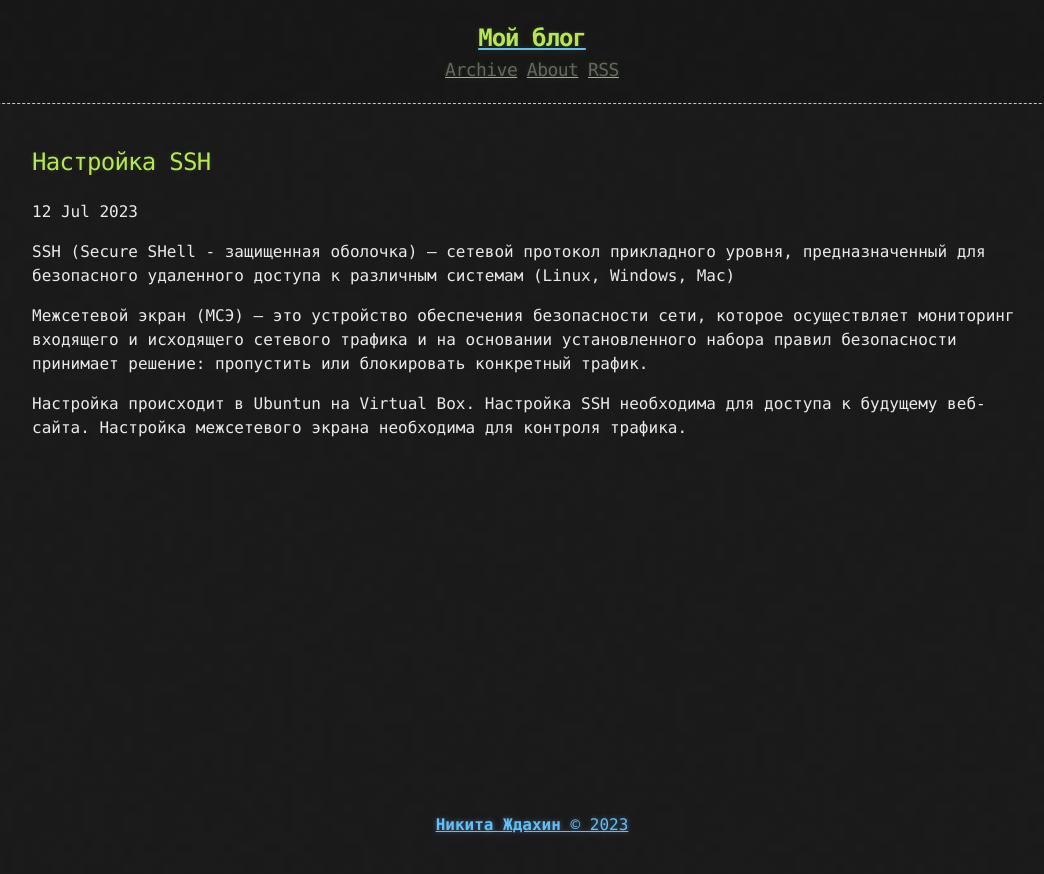
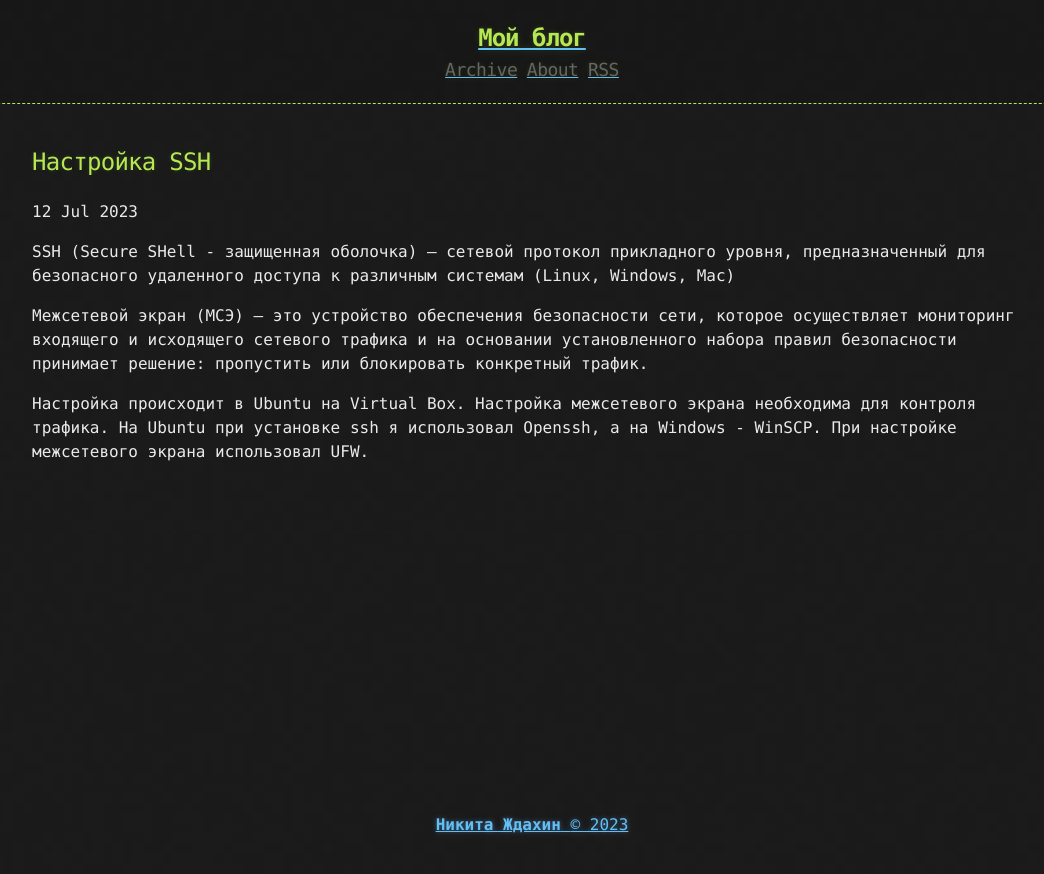
Before and after one commit to zhdahin/zhdahin.github.io, a Jekyll site: the page built from _posts/2023-07-12-SSH.md, in a window 1280 px wide. Shown: the top 874 px of the page, without its empty margins (108-1152 px from the left). Built offline with Jekyll 4.4.1, drawn with Linux system fonts in a browser that asks for light colours.

Commit message:
Update 2023-07-12-SSH.md

```diff
--- a/_posts/2023-07-12-SSH.md
+++ b/_posts/2023-07-12-SSH.md
@@ -6,6 +6,4 @@ SSH (Secure SHell - защищенная оболочка) — сетевой п
 
 Межсетевой экран (МСЭ) — это устройство обеспечения безопасности сети, которое осуществляет мониторинг входящего и исходящего сетевого трафика и на основании установленного набора правил безопасности принимает решение: пропустить или блокировать конкретный трафик.
 
-Настройка происходит в Ubuntun на Virtual Box.
-Настройка SSH необходима для доступа к будущему веб-сайта.
-Настройка межсетевого экрана необходима для контроля трафика.
+Настройка происходит в Ubuntu на Virtual Box. Настройка межсетевого экрана необходима для контроля трафика. На Ubuntu при установке ssh я использовал Openssh, а на Windows - WinSCP. При настройке межсетевого экрана использовал UFW.
```
